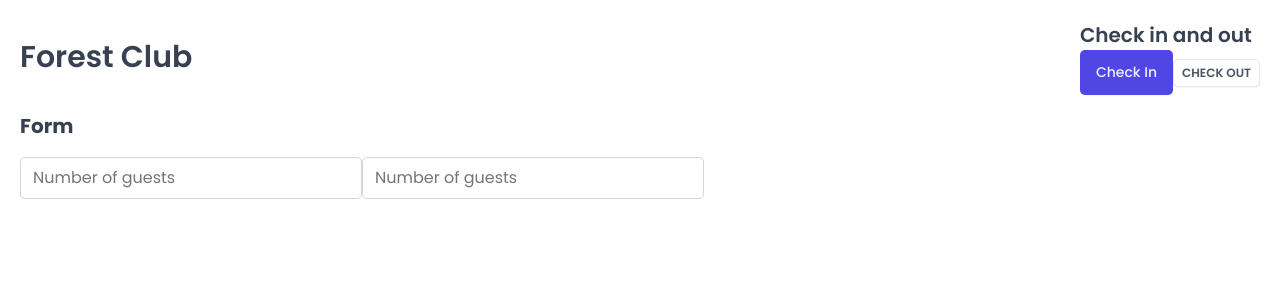
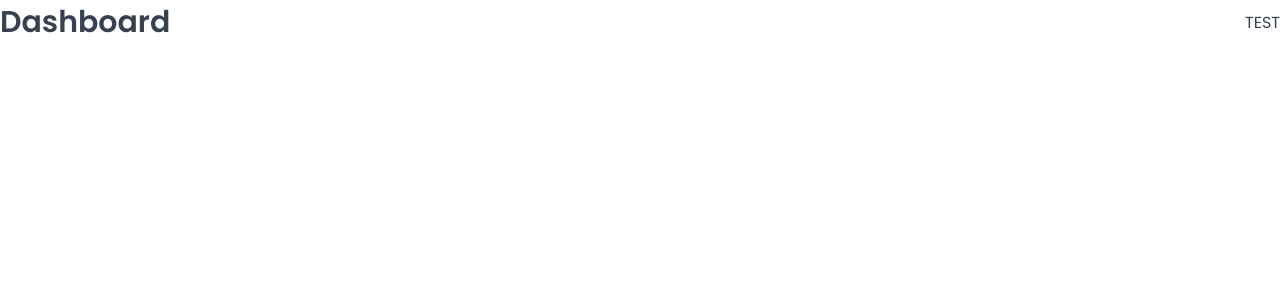
Before and after one commit to AshishCoreProject/the-Forest-club-house, a React (Vite) app: page /dashboard in a window 1280 px wide. Shown: the top 300 px of the page. Built offline with nearby package versions, Linux system fonts and the light colour scheme; a web font is replaced by a local one.

Commit message:
Building Reusable Styled components / Setting up Pages & Route

```diff
--- a/package.json
+++ b/package.json
@@ -12,6 +12,7 @@
   "dependencies": {
     "react": "^18.2.0",
     "react-dom": "^18.2.0",
+    "react-router-dom": "^6.16.0",
     "styled-components": "^6.0.8"
   },
   "devDependencies": {
--- a/src/App.jsx
+++ b/src/App.jsx
@@ -1,48 +1,32 @@
-import styled from "styled-components";
+import { BrowserRouter, Routes, Route, Navigate } from "react-router-dom";
+
 import GlobalStyles from "./styles/GlobalStyles";
-import Button from "./ui/Button";
-import Input from "./ui/Input";
-import Heading from "./ui/Heading";
-import Row from "./ui/Row";
-
-const StyledApp = styled.div`
-  /* background-color: orangered; */
-  padding: 20px;
-`;
+import Dashboard from "./pages/Dashboard";
+import Bookings from "./pages/Bookings";
+import Cabins from "./pages/Cabins";
+import User from "./pages/Users";
+import Setting from "./pages/Settings";
+import Account from "./pages/Account";
+import PageNotFound from "./pages/PageNotFound";
+import Login from "./pages/Login";
 
 function App() {
   return (
     <>
       <GlobalStyles />
-      <StyledApp>
-        <Row type="vertical">
-          <Row type="horizontal">
-            <Heading as="h1">Forest Club</Heading>
-            <div>
-              <Heading as="h2">Check in and out</Heading>
-
-              <Button variation="primary" onClick={() => alert("check-in")}>
-                Check In
-              </Button>
-
-              <Button
-                variation="secondary"
-                size="small"
-                onClick={() => alert("check-out")}
-              >
-                Check Out
-              </Button>
-            </div>
-          </Row>
-          <Row type="vertical">
-            <Heading as="h3">Form</Heading>
-            <form>
-              <Input type="number" placeholder="Number of guests" />
-              <Input type="number" placeholder="Number of guests" />
-            </form>
-          </Row>
-        </Row>
-      </StyledApp>
+      <BrowserRouter>
+        <Routes>
+          <Route index element={<Navigate replace to="dashboard" />} />
+          <Route path="dashboard" element={<Dashboard />} />
+          <Route path="bookings" element={<Bookings />} />
+          <Route path="cabins" element={<Cabins />} />
+          <Route path="users" element={<User />} />
+          <Route path="settings" element={<Setting />} />
+          <Route path="account" element={<Account />} />
+          <Route path="login" element={<Login />} />
+          <Route path="*" element={<PageNotFound />} />
+        </Routes>
+      </BrowserRouter>
     </>
   );
 }
```
Also changed, not shown: 1 other file (tests, documents, lock files or other folders).
